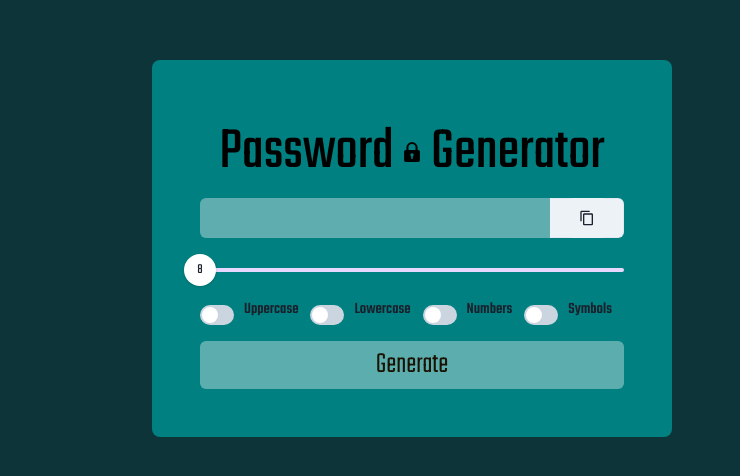
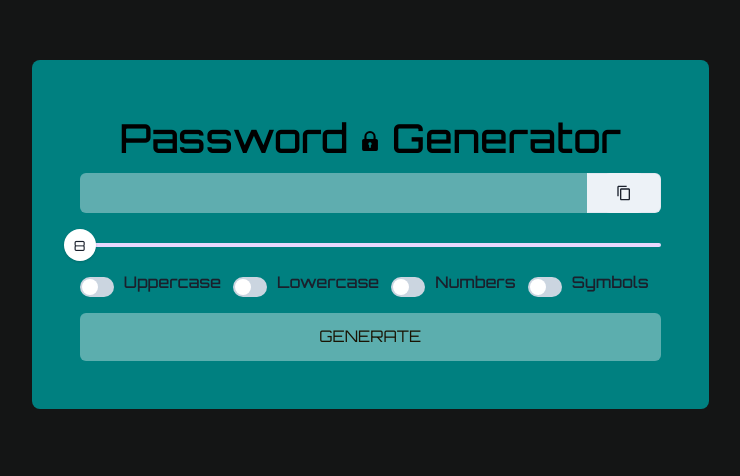
Before and after one commit to twkirkpatrick/react-password-generator, a React (Create React App) app: page / in a window 1280 px wide. Shown: the part 180-656 px from the top of the page, without its empty margins (224-964 px from the left). Built offline with nearby package versions, Linux system fonts and the light colour scheme.

Commit message:
styling changes

```diff
--- a/src/App.css
+++ b/src/App.css
@@ -1,8 +1,8 @@
-@import url("https://fonts.googleapis.com/css2?family=Teko:wght@300;400;500;600;700&display=swap");
+@import url("https://fonts.googleapis.com/css2?family=Orbitron:wght@400;500;600;700;800;900&display=swap");
 
 body {
-  font-family: "Teko", sans-serif !important;
-  background-color: rgba(4, 44, 49, 0.959) !important;
+  font-family: "Orbitron", sans-serif !important;
+  background-color: rgba(11, 12, 12, 0.959) !important;
 }
 
 .switch {
@@ -12,7 +12,8 @@ body {
 
 .button {
   margin-top: 1rem;
-  font-size: 30px !important;
+  font-size: 16px !important;
+  font-weight: 700 !important;
   color: rgb(26, 19, 3) !important;
   font-weight: 200 !important;
 }
--- a/src/App.js
+++ b/src/App.js
@@ -1,4 +1,4 @@
-import { useState, useRef } from "react";
+import { useState } from "react";
 import "./App.css";
 import {
   Button,
@@ -45,7 +45,8 @@ function App() {
       toast({
         title: "Copied to clipboard",
         duration: 2000,
-        position: "top-right"
+        position: "top-right",
+        status: "success"
       });
     } catch (err) {
       console.error("error");
@@ -101,8 +102,10 @@ function App() {
           <h1
             style={{
               textAlign: "center",
-              fontSize: "60px",
-              color: "black"
+              fontSize: "40px",
+              fontWeight: "500",
+              color: "black",
+              marginBottom: "5px"
             }}
           >
             Password <LockIcon w={5} h={5} /> Generator
@@ -134,7 +137,7 @@ function App() {
             focusThumbOnChange={false}
           >
             <SliderTrack bg="purple.100">
-              <SliderFilledTrack bg="purple" />
+              <SliderFilledTrack bg="#805AD5" />
             </SliderTrack>
             <SliderThumb
               children={passwordLength}
@@ -186,7 +189,7 @@ function App() {
               size="lg"
               onClick={generatePassword}
             >
-              Generate
+              GENERATE
             </Button>
           }
         </GridItem>
```
